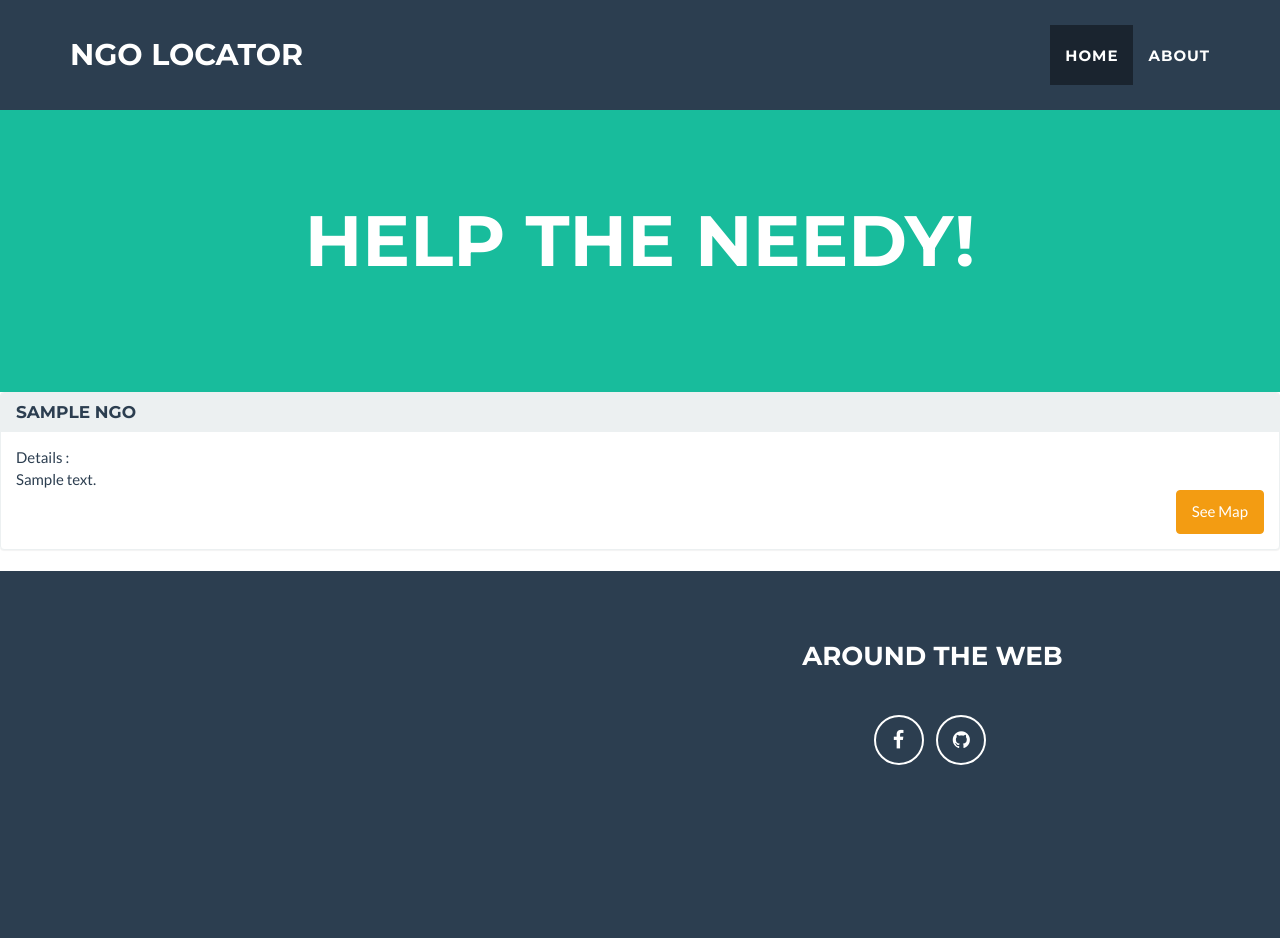
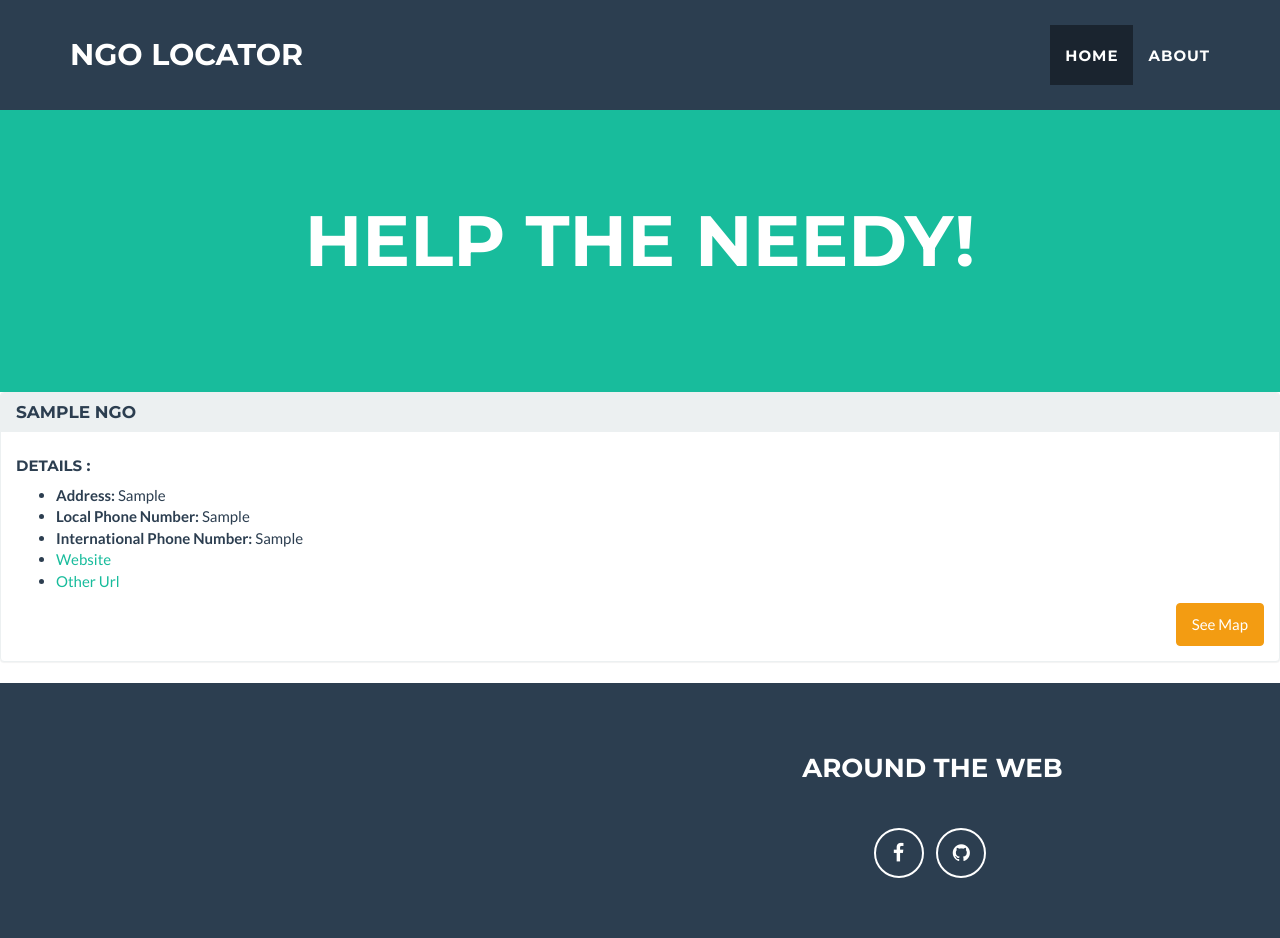
Before and after one commit to tapaswenipathak/Help-The-Needy, a Django app: template help_the_needy/templates/display_list2.html in a window 1280 px wide. Before the commit the page ends 765 px from the top, so only its background shows below. Run offline with Django 3.2, Linux system fonts and the light colour scheme; the template is opened without the code that fills it: most values are stand-ins (such as "Sample title", 1, 10 or a date in 2020); some libraries are stand-ins or nearby versions.

Commit message:
Displaying each details in list with heading

```diff
--- a/help_the_needy/templates/display_list2.html
+++ b/help_the_needy/templates/display_list2.html
@@ -13,10 +13,14 @@
     </div>
     <div id="collapseOne" class="panel-collapse collapse in" role="tabpanel" aria-labelledby="headingOne">
       <div class="panel-body">
-      Details :
-      {% for detail in details %} </br>
-          {{ detail }}
-      {% endfor %}
+      <h5> Details : </h5>
+      <ul>
+        <li><b> Address: </b> {{ details.0 }}</li>
+        <li><b> Local Phone Number: </b> {{ details.1 }} </li>
+        <li><b> International Phone Number: </b>{{ details.2 }}</li>
+        <li><a href={{ details.4 }}> Website </a></li>
+        <li><a href={{ details.3 }}> Other Url </a></li>
+      </ul>
         <div>
         <button type="button" class="btn btn-warning pull-right">See Map</button>
       </div>
```
